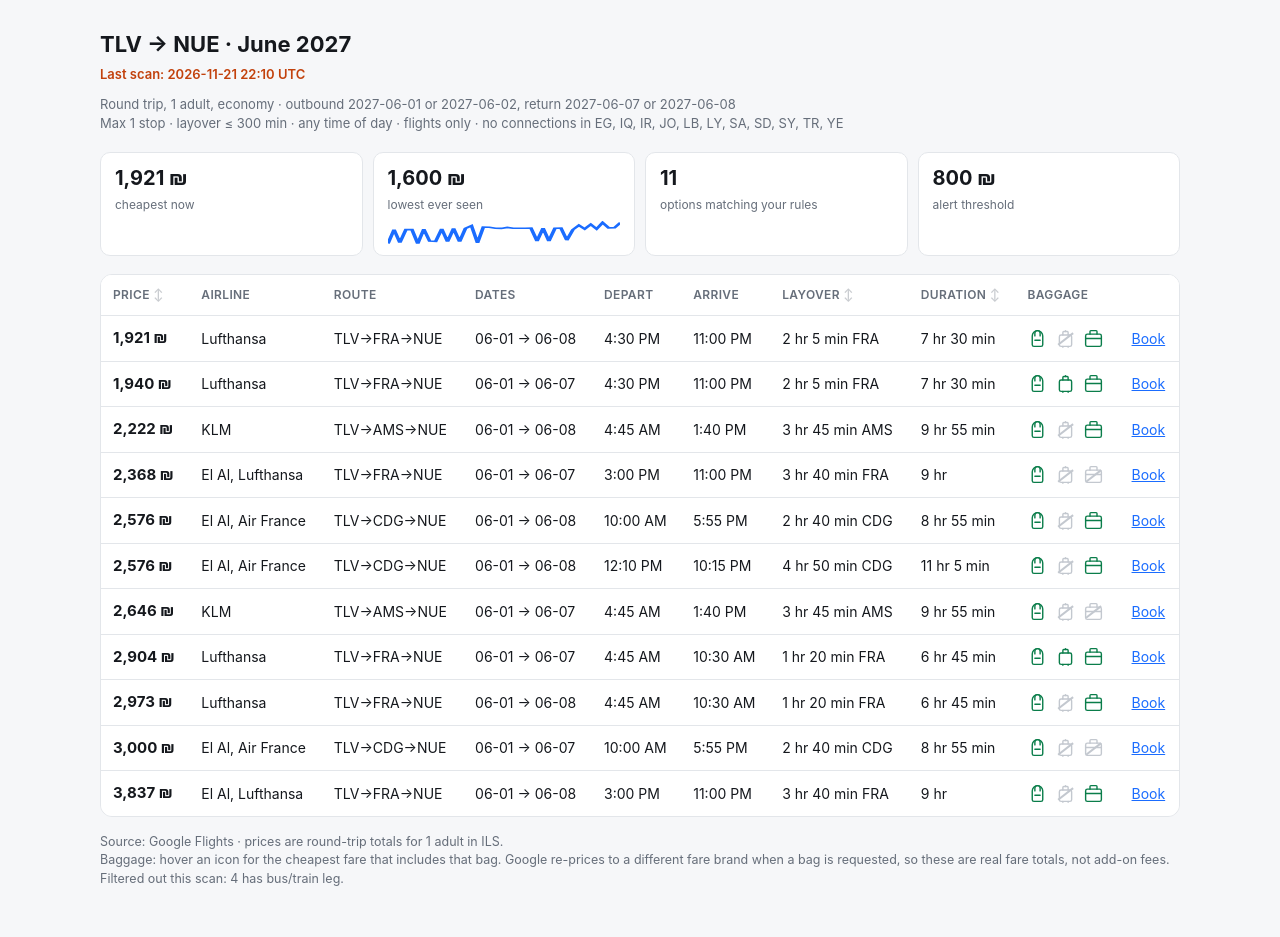
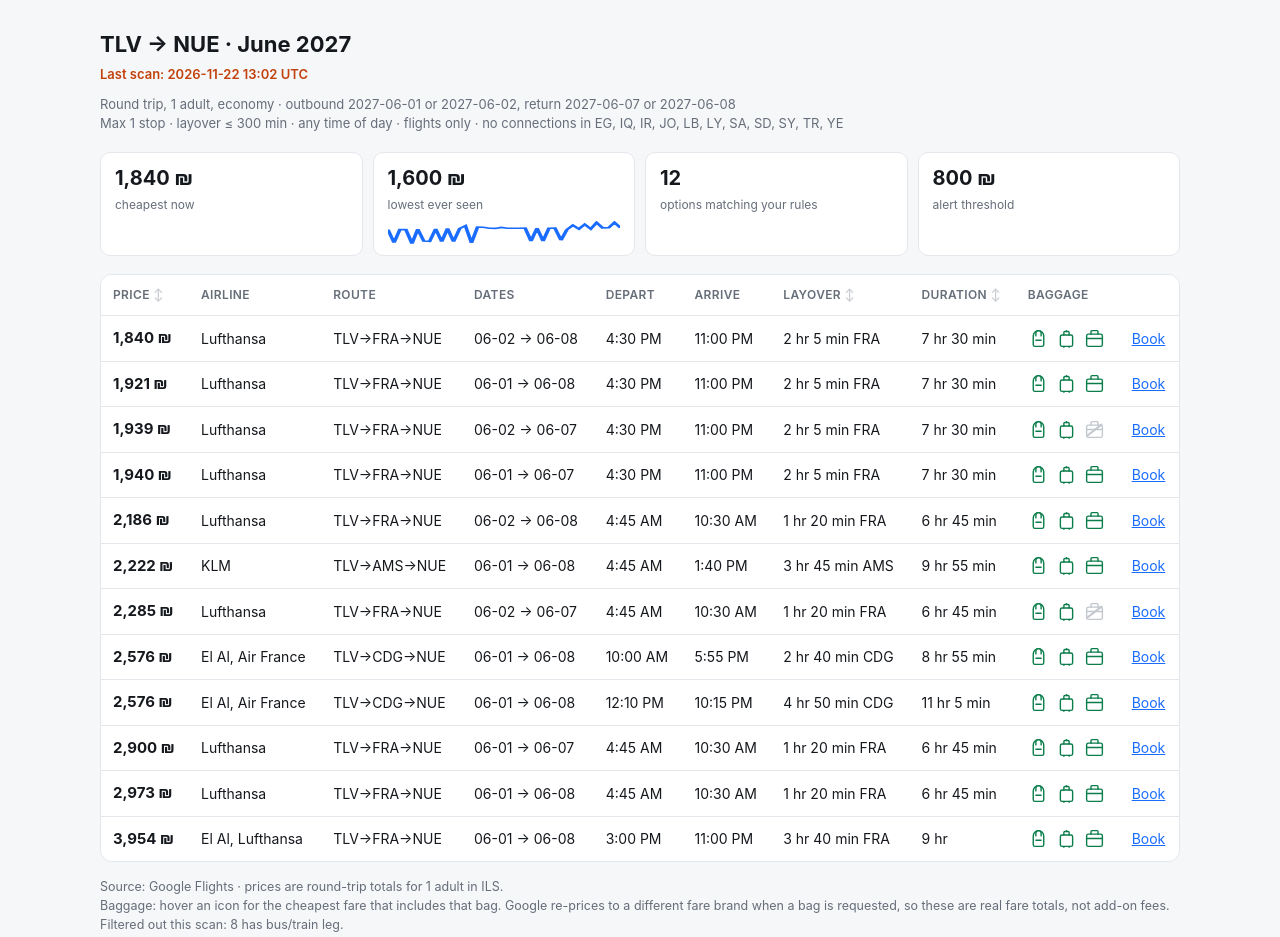
Before and after one commit to EilonV/germany-flight-scanner, a plain HTML site: page index.html in a window 1280 px wide. Drawn offline with Linux system fonts and the light colour scheme.

Commit message:
scan: 2026-11-22 13:02 UTC

```diff
--- a/data/state.json
+++ b/data/state.json
@@ -596,6 +596,11 @@
       "ts": "2026-11-21T22:10:43+00:00",
       "min_price": 1921,
       "count": 11
+    },
+    {
+      "ts": "2026-11-22T13:02:14+00:00",
+      "min_price": 1840,
+      "count": 12
     }
   ]
 }
--- a/index.html
+++ b/index.html
@@ -63,7 +63,7 @@
 <body>
 <div class="wrap">
   <h1>TLV &rarr; NUE &middot; June 2027</h1>
-  <div class="stamp">Last scan: 2026-11-21 22:10 UTC</div>
+  <div class="stamp">Last scan: 2026-11-22 13:02 UTC</div>
   <div class="sub">
     Round trip, 1 adult, economy &middot; outbound 2027-06-01 or 2027-06-02,
     return 2027-06-07 or 2027-06-08<br>
@@ -73,14 +73,14 @@
   </div>
 
   <div class="bar">
-    <div class="stat"><b>1,921 &#8362;</b>
+    <div class="stat"><b>1,840 &#8362;</b>
       <span>cheapest now</span></div>
     <div class="stat"><b>1,600 &#8362;</b>
       <span>lowest ever seen</span>
       <svg class="spark" width="100%" height="24" viewBox="0 0 100 24"
-        preserveAspectRatio="none"><polyline points="0.0,22.5 2.6,8.6 5.1,21.6 7.7,8.6 10.3,8.6 12.8,22.5 15.4,8.2 17.9,20.1 20.5,20.3 23.1,7.9 25.6,20.7 28.2,7.5 30.8,20.7 33.3,7.5 35.9,4.7 38.5,21.8 41.0,6.2 43.6,6.3 46.2,7.2 48.7,7.4 51.3,6.4 53.8,7.2 56.4,7.2 59.0,7.3 61.5,7.1 64.1,20.0 66.7,7.2 69.2,20.0 71.8,7.3 74.4,7.2 76.9,19.2 79.5,8.7 82.1,4.3 84.6,8.0 87.2,3.4 89.7,8.0 92.3,1.6 94.9,6.9 97.4,6.8 100.0,1.5" fill="none"
+        preserveAspectRatio="none"><polyline points="0.0,8.6 2.6,21.6 5.1,8.6 7.7,8.6 10.3,22.5 12.8,8.2 15.4,20.1 17.9,20.3 20.5,7.9 23.1,20.7 25.6,7.5 28.2,20.7 30.8,7.5 33.3,4.7 35.9,21.8 38.5,6.2 41.0,6.3 43.6,7.2 46.2,7.4 48.7,6.4 51.3,7.2 53.8,7.2 56.4,7.3 59.0,7.1 61.5,20.0 64.1,7.2 66.7,20.0 69.2,7.3 71.8,7.2 74.4,19.2 76.9,8.7 79.5,4.3 82.1,8.0 84.6,3.4 87.2,8.0 89.7,1.6 92.3,6.9 94.9,6.8 97.4,1.5 100.0,6.8" fill="none"
         stroke="var(--accent)" stroke-width="1.6"/></svg></div>
-    <div class="stat"><b>11</b><span>options matching your rules</span></div>
+    <div class="stat"><b>12</b><span>options matching your rules</span></div>
     <div class="stat"><b>800 &#8362;</b><span>alert threshold</span></div>
   </div>
 
@@ -102,6 +102,40 @@
     <tbody>
 
       <tr class="">
+        <td class="price" data-v="1840">1,840 &#8362;</td>
+        <td>Lufthansa</td>
+        <td>TLV&rarr;FRA&rarr;NUE
+          </td>
+        <td>06-02 &rarr; 06-08</td>
+        <td>4:30 PM</td>
+        <td>11:00 PM</td>
+        <td data-v="125">2 hr 5 min FRA</td>
+        <td data-v="450">7 hr 30 min</td>
+        <td><div class="bags">
+
+          <span class="bag yes" tabindex="0">
+            <svg viewBox="0 0 24 24"><path d="M6 9a6 6 0 0 1 12 0v10a2 2 0 0 1-2 2H8a2 2 0 0 1-2-2V9Z"/><path d="M9 9V6a3 3 0 0 1 6 0v3"/><path d="M9 14h6"/></svg>
+            <span class="tip"><b>Backpack / personal item</b>Personal item / small backpack is included in every economy fare on this route.
+               <i>(policy, not live-quoted)</i></span>
+          </span>
+
+          <span class="bag yes" tabindex="0">
+            <svg viewBox="0 0 24 24"><rect x="5" y="8" width="14" height="13" rx="2"/><path d="M9 8V5a1 1 0 0 1 1-1h4a1 1 0 0 1 1 1v3"/><path d="M12 3v1"/><path d="M9 21v1"/><path d="M15 21v1"/></svg>
+            <span class="tip"><b>Cabin trolley</b>Included. Cheapest fare with this bag: 1,840 NIS - same as the headline fare.
+              </span>
+          </span>
+
+          <span class="bag yes" tabindex="0">
+            <svg viewBox="0 0 24 24"><rect x="3" y="7" width="18" height="14" rx="2"/><path d="M8 7V4a1 1 0 0 1 1-1h6a1 1 0 0 1 1 1v3"/><path d="M3 12h18"/></svg>
+            <span class="tip"><b>Checked bag</b>Included. Cheapest fare with this bag: 1,840 NIS - same as the headline fare.
+              </span>
+          </span>
+
+        </div></td>
+        <td><a href="https://www.google.com/travel/flights/search?tfs=GiASCjIwMjctMDYtMDIoAWoFEgNUTFZyBRIDTlVFkAGsAhogEgoyMDI3LTA2LTA4KAFqBRIDTlVFcgUSA1RMVpABrAJCAQFIAZgBAQ==&hl=en-US&curr=ILS" target="_blank" rel="noopener">Book</a></td>
+      </tr>
+
+      <tr class="">
         <td class="price" data-v="1921">1,921 &#8362;</td>
         <td>Lufthansa</td>
         <td>TLV&rarr;FRA&rarr;NUE
@@ -119,9 +153,9 @@
                <i>(policy, not live-quoted)</i></span>
           </span>
 
-          <span class="bag no" tabindex="0">
+          <span class="bag yes" tabindex="0">
             <svg viewBox="0 0 24 24"><rect x="5" y="8" width="14" height="13" rx="2"/><path d="M9 8V5a1 1 0 0 1 1-1h4a1 1 0 0 1 1 1v3"/><path d="M12 3v1"/><path d="M9 21v1"/><path d="M15 21v1"/></svg>
-            <span class="tip"><b>Cabin trolley</b>Google returned no fare including this bag for this itinerary.
+            <span class="tip"><b>Cabin trolley</b>Included. Cheapest fare with this bag: 1,921 NIS - same as the headline fare.
               </span>
           </span>
 
@@ -133,6 +167,40 @@
 
         </div></td>
         <td><a href="https://www.google.com/travel/flights/search?tfs=GiASCjIwMjctMDYtMDEoAWoFEgNUTFZyBRIDTlVFkAGsAhogEgoyMDI3LTA2LTA4KAFqBRIDTlVFcgUSA1RMVpABrAJCAQFIAZgBAQ==&hl=en-US&curr=ILS" target="_blank" rel="noopener">Book</a></td>
+      </tr>
+
+      <tr class="">
+        <td class="price" data-v="1939">1,939 &#8362;</td>
+        <td>Lufthansa</td>
+        <td>TLV&rarr;FRA&rarr;NUE
+          </td>
+        <td>06-02 &rarr; 06-07</td>
+        <td>4:30 PM</td>
+        <td>11:00 PM</td>
+        <td data-v="125">2 hr 5 min FRA</td>
+        <td data-v="450">7 hr 30 min</td>
+        <td><div class="bags">
+
+          <span class="bag yes" tabindex="0">
+            <svg viewBox="0 0 24 24"><path d="M6 9a6 6 0 0 1 12 0v10a2 2 0 0 1-2 2H8a2 2 0 0 1-2-2V9Z"/><path d="M9 9V6a3 3 0 0 1 6 0v3"/><path d="M9 14h6"/></svg>
+            <span class="tip"><b>Backpack / personal item</b>Personal item / small backpack is included in every economy fare on this route.
+               <i>(policy, not live-quoted)</i></span>
+          </span>
+
+          <span class="bag yes" tabindex="0">
+            <svg viewBox="0 0 24 24"><rect x="5" y="8" width="14" height="13" rx="2"/><path d="M9 8V5a1 1 0 0 1 1-1h4a1 1 0 0 1 1 1v3"/><path d="M12 3v1"/><path d="M9 21v1"/><path d="M15 21v1"/></svg>
+            <span class="tip"><b>Cabin trolley</b>Included. Cheapest fare with this bag: 1,939 NIS - same as the headline fare.
+              </span>
+          </span>
+
+          <span class="bag no" tabindex="0">
+            <svg viewBox="0 0 24 24"><rect x="3" y="7" width="18" height="14" rx="2"/><path d="M8 7V4a1 1 0 0 1 1-1h6a1 1 0 0 1 1 1v3"/><path d="M3 12h18"/></svg>
+            <span class="tip"><b>Checked bag</b>Google returned no fare including this bag for this itinerary.
+              </span>
+          </span>
+
+        </div></td>
+        <td><a href="https://www.google.com/travel/flights/search?tfs=GiASCjIwMjctMDYtMDIoAWoFEgNUTFZyBRIDTlVFkAGsAhogEgoyMDI3LTA2LTA3KAFqBRIDTlVFcgUSA1RMVpABrAJCAQFIAZgBAQ==&hl=en-US&curr=ILS" target="_blank" rel="noopener">Book</a></td>
       </tr>
 
       <tr class="">
@@ -170,6 +238,40 @@
       </tr>
 
       <tr class="">
+        <td class="price" data-v="2186">2,186 &#8362;</td>
+        <td>Lufthansa</td>
+        <td>TLV&rarr;FRA&rarr;NUE
+          </td>
+        <td>06-02 &rarr; 06-08</td>
+        <td>4:45 AM</td>
+        <td>10:30 AM</td>
+        <td data-v="80">1 hr 20 min FRA</td>
+        <td data-v="405">6 hr 45 min</td>
+        <td><div class="bags">
+
+          <span class="bag yes" tabindex="0">
+            <svg viewBox="0 0 24 24"><path d="M6 9a6 6 0 0 1 12 0v10a2 2 0 0 1-2 2H8a2 2 0 0 1-2-2V9Z"/><path d="M9 9V6a3 3 0 0 1 6 0v3"/><path d="M9 14h6"/></svg>
+            <span class="tip"><b>Backpack / personal item</b>Personal item / small backpack is included in every economy fare on this route.
+               <i>(policy, not live-quoted)</i></span>
+          </span>
+
+          <span class="bag yes" tabindex="0">
+            <svg viewBox="0 0 24 24"><rect x="5" y="8" width="14" height="13" rx="2"/><path d="M9 8V5a1 1 0 0 1 1-1h4a1 1 0 0 1 1 1v3"/><path d="M12 3v1"/><path d="M9 21v1"/><path d="M15 21v1"/></svg>
+            <span class="tip"><b>Cabin trolley</b>Included. Cheapest fare with this bag: 2,186 NIS - same as the headline fare.
+              </span>
+          </span>
+
+          <span class="bag yes" tabindex="0">
+            <svg viewBox="0 0 24 24"><rect x="3" y="7" width="18" height="14" rx="2"/><path d="M8 7V4a1 1 0 0 1 1-1h6a1 1 0 0 1 1 1v3"/><path d="M3 12h18"/></svg>
+            <span class="tip"><b>Checked bag</b>Included. Cheapest fare with this bag: 2,186 NIS - same as the headline fare.
+              </span>
+          </span>
+
+        </div></td>
+        <td><a href="https://www.google.com/travel/flights/search?tfs=GiASCjIwMjctMDYtMDIoAWoFEgNUTFZyBRIDTlVFkAGsAhogEgoyMDI3LTA2LTA4KAFqBRIDTlVFcgUSA1RMVpABrAJCAQFIAZgBAQ==&hl=en-US&curr=ILS" target="_blank" rel="noopener">Book</a></td>
+      </tr>
+
+      <tr class="">
         <td class="price" data-v="2222">2,222 &#8362;</td>
         <td>KLM</td>
         <td>TLV&rarr;AMS&rarr;NUE
@@ -187,9 +289,9 @@
                <i>(policy, not live-quoted)</i></span>
           </span>
 
-          <span class="bag no" tabindex="0">
+          <span class="bag yes" tabindex="0">
             <svg viewBox="0 0 24 24"><rect x="5" y="8" width="14" height="13" rx="2"/><path d="M9 8V5a1 1 0 0 1 1-1h4a1 1 0 0 1 1 1v3"/><path d="M12 3v1"/><path d="M9 21v1"/><path d="M15 21v1"/></svg>
-            <span class="tip"><b>Cabin trolley</b>Google returned no fare including this bag for this itinerary.
+            <span class="tip"><b>Cabin trolley</b>Included. Cheapest fare with this bag: 2,222 NIS - same as the headline fare.
               </span>
           </span>
 
@@ -204,15 +306,15 @@
       </tr>
 
       <tr class="">
-        <td class="price" data-v="2368">2,368 &#8362;</td>
-        <td>El Al, Lufthansa</td>
+        <td class="price" data-v="2285">2,285 &#8362;</td>
+        <td>Lufthansa</td>
         <td>TLV&rarr;FRA&rarr;NUE
           </td>
-        <td>06-01 &rarr; 06-07</td>
-        <td>3:00 PM</td>
-        <td>11:00 PM</td>
-        <td data-v="220">3 hr 40 min FRA</td>
-        <td data-v="540">9 hr</td>
+        <td>06-02 &rarr; 06-07</td>
+        <td>4:45 AM</td>
+        <td>10:30 AM</td>
+        <td data-v="80">1 hr 20 min FRA</td>
+        <td data-v="405">6 hr 45 min</td>
         <td><div class="bags">
 
           <span class="bag yes" tabindex="0">
@@ -221,9 +323,9 @@
                <i>(policy, not live-quoted)</i></span>
           </span>
 
-          <span class="bag no" tabindex="0">
+          <span class="bag yes" tabindex="0">
             <svg viewBox="0 0 24 24"><rect x="5" y="8" width="14" height="13" rx="2"/><path d="M9 8V5a1 1 0 0 1 1-1h4a1 1 0 0 1 1 1v3"/><path d="M12 3v1"/><path d="M9 21v1"/><path d="M15 21v1"/></svg>
-            <span class="tip"><b>Cabin trolley</b>Google returned no fare including this bag for this itinerary.
+            <span class="tip"><b>Cabin trolley</b>Included. Cheapest fare with this bag: 2,285 NIS - same as the headline fare.
               </span>
           </span>
 
@@ -234,7 +336,7 @@
           </span>
 
         </div></td>
-        <td><a href="https://www.google.com/travel/flights/search?tfs=GiASCjIwMjctMDYtMDEoAWoFEgNUTFZyBRIDTlVFkAGsAhogEgoyMDI3LTA2LTA3KAFqBRIDTlVFcgUSA1RMVpABrAJCAQFIAZgBAQ==&hl=en-US&curr=ILS" target="_blank" rel="noopener">Book</a></td>
+        <td><a href="https://www.google.com/travel/flights/search?tfs=GiASCjIwMjctMDYtMDIoAWoFEgNUTFZyBRIDTlVFkAGsAhogEgoyMDI3LTA2LTA3KAFqBRIDTlVFcgUSA1RMVpABrAJCAQFIAZgBAQ==&hl=en-US&curr=ILS" target="_blank" rel="noopener">Book</a></td>
       </tr>
 
       <tr class="">
@@ -255,9 +357,9 @@
                <i>(policy, not live-quoted)</i></span>
           </span>
 
-          <span class="bag no" tabindex="0">
+          <span class="bag yes" tabindex="0">
             <svg viewBox="0 0 24 24"><rect x="5" y="8" width="14" height="13" rx="2"/><path d="M9 8V5a1 1 0 0 1 1-1h4a1 1 0 0 1 1 1v3"/><path d="M12 3v1"/><path d="M9 21v1"/><path d="M15 21v1"/></svg>
-            <span class="tip"><b>Cabin trolley</b>Google returned no fare including this bag for this itinerary.
+            <span class="tip"><b>Cabin trolley</b>Included. Cheapest fare with this bag: 2,576 NIS - same as the headline fare.
               </span>
           </span>
 
@@ -289,9 +391,9 @@
                <i>(policy, not live-quoted)</i></span>
           </span>
 
-          <span class="bag no" tabindex="0">
+          <span class="bag yes" tabindex="0">
             <svg viewBox="0 0 24 24"><rect x="5" y="8" width="14" height="13" rx="2"/><path d="M9 8V5a1 1 0 0 1 1-1h4a1 1 0 0 1 1 1v3"/><path d="M12 3v1"/><path d="M9 21v1"/><path d="M15 21v1"/></svg>
-            <span class="tip"><b>Cabin trolley</b>Google returned no fare including this bag for this itinerary.
+            <span class="tip"><b>Cabin trolley</b>Included. Cheapest fare with this bag: 2,576 NIS - same as the headline fare.
               </span>
           </span>
 
@@ -306,41 +408,7 @@
       </tr>
 
       <tr class="">
-        <td class="price" data-v="2646">2,646 &#8362;</td>
-        <td>KLM</td>
-        <td>TLV&rarr;AMS&rarr;NUE
-          </td>
-        <td>06-01 &rarr; 06-07</td>
-        <td>4:45 AM</td>
-        <td>1:40 PM</td>
-        <td data-v="225">3 hr 45 min AMS</td>
-        <td data-v="595">9 hr 55 min</td>
-        <td><div class="bags">
-
-          <span class="bag yes" tabindex="0">
-            <svg viewBox="0 0 24 24"><path d="M6 9a6 6 0 0 1 12 0v10a2 2 0 0 1-2 2H8a2 2 0 0 1-2-2V9Z"/><path d="M9 9V6a3 3 0 0 1 6 0v3"/><path d="M9 14h6"/></svg>
-            <span class="tip"><b>Backpack / personal item</b>Personal item / small backpack is included in every economy fare on this route.
-               <i>(policy, not live-quoted)</i></span>
-          </span>
-
-          <span class="bag no" tabindex="0">
-            <svg viewBox="0 0 24 24"><rect x="5" y="8" width="14" height="13" rx="2"/><path d="M9 8V5a1 1 0 0 1 1-1h4a1 1 0 0 1 1 1v3"/><path d="M12 3v1"/><path d="M9 21v1"/><path d="M15 21v1"/></svg>
-            <span class="tip"><b>Cabin trolley</b>Google returned no fare including this bag for this itinerary.
-              </span>
-          </span>
-
-          <span class="bag no" tabindex="0">
-            <svg viewBox="0 0 24 24"><rect x="3" y="7" width="18" height="14" rx="2"/><path d="M8 7V4a1 1 0 0 1 1-1h6a1 1 0 0 1 1 1v3"/><path d="M3 12h18"/></svg>
-            <span class="tip"><b>Checked bag</b>Google returned no fare including this bag for this itinerary.
-              </span>
-          </span>
-
-        </div></td>
-        <td><a href="https://www.google.com/travel/flights/search?tfs=GiASCjIwMjctMDYtMDEoAWoFEgNUTFZyBRIDTlVFkAGsAhogEgoyMDI3LTA2LTA3KAFqBRIDTlVFcgUSA1RMVpABrAJCAQFIAZgBAQ==&hl=en-US&curr=ILS" target="_blank" rel="noopener">Book</a></td>
-      </tr>
-
-      <tr class="">
-        <td class="price" data-v="2904">2,904 &#8362;</td>
+        <td class="price" data-v="2900">2,900 &#8362;</td>
         <td>Lufthansa</td>
         <td>TLV&rarr;FRA&rarr;NUE
           </td>
@@ -359,13 +427,13 @@
 
           <span class="bag yes" tabindex="0">
             <svg viewBox="0 0 24 24"><rect x="5" y="8" width="14" height="13" rx="2"/><path d="M9 8V5a1 1 0 0 1 1-1h4a1 1 0 0 1 1 1v3"/><path d="M12 3v1"/><path d="M9 21v1"/><path d="M15 21v1"/></svg>
-            <span class="tip"><b>Cabin trolley</b>Included. Cheapest fare with this bag: 2,904 NIS - same as the headline fare.
+            <span class="tip"><b>Cabin trolley</b>Included. Cheapest fare with this bag: 2,900 NIS - same as the headline fare.
               </span>
           </span>
 
           <span class="bag yes" tabindex="0">
             <svg viewBox="0 0 24 24"><rect x="3" y="7" width="18" height="14" rx="2"/><path d="M8 7V4a1 1 0 0 1 1-1h6a1 1 0 0 1 1 1v3"/><path d="M3 12h18"/></svg>
-            <span class="tip"><b>Checked bag</b>Included. Cheapest fare with this bag: 2,904 NIS - same as the headline fare.
+            <span class="tip"><b>Checked bag</b>Included. Cheapest fare with this bag: 2,900 NIS - same as the headline fare.
               </span>
           </span>
 
@@ -391,9 +459,9 @@
                <i>(policy, not live-quoted)</i></span>
           </span>
 
-          <span class="bag no" tabindex="0">
+          <span class="bag yes" tabindex="0">
             <svg viewBox="0 0 24 24"><rect x="5" y="8" width="14" height="13" rx="2"/><path d="M9 8V5a1 1 0 0 1 1-1h4a1 1 0 0 1 1 1v3"/><path d="M12 3v1"/><path d="M9 21v1"/><path d="M15 21v1"/></svg>
-            <span class="tip"><b>Cabin trolley</b>Google returned no fare including this bag for this itinerary.
+            <span class="tip"><b>Cabin trolley</b>Included. Cheapest fare with this bag: 2,973 NIS - same as the headline fare.
               </span>
           </span>
 
@@ -408,41 +476,7 @@
       </tr>
 
       <tr class="">
-        <td class="price" data-v="3000">3,000 &#8362;</td>
-        <td>El Al, Air France</td>
-        <td>TLV&rarr;CDG&rarr;NUE
-          </td>
-        <td>06-01 &rarr; 06-07</td>
-        <td>10:00 AM</td>
-        <td>5:55 PM</td>
-        <td data-v="160">2 hr 40 min CDG</td>
-        <td data-v="535">8 hr 55 min</td>
-        <td><div class="bags">
-
-          <span class="bag yes" tabindex="0">
-            <svg viewBox="0 0 24 24"><path d="M6 9a6 6 0 0 1 12 0v10a2 2 0 0 1-2 2H8a2 2 0 0 1-2-2V9Z"/><path d="M9 9V6a3 3 0 0 1 6 0v3"/><path d="M9 14h6"/></svg>
-            <span class="tip"><b>Backpack / personal item</b>Personal item / small backpack is included in every economy fare on this route.
-               <i>(policy, not live-quoted)</i></span>
-          </span>
-
-          <span class="bag no" tabindex="0">
-            <svg viewBox="0 0 24 24"><rect x="5" y="8" width="14" height="13" rx="2"/><path d="M9 8V5a1 1 0 0 1 1-1h4a1 1 0 0 1 1 1v3"/><path d="M12 3v1"/><path d="M9 21v1"/><path d="M15 21v1"/></svg>
-            <span class="tip"><b>Cabin trolley</b>Google returned no fare including this bag for this itinerary.
-              </span>
-          </span>
-
-          <span class="bag no" tabindex="0">
-            <svg viewBox="0 0 24 24"><rect x="3" y="7" width="18" height="14" rx="2"/><path d="M8 7V4a1 1 0 0 1 1-1h6a1 1 0 0 1 1 1v3"/><path d="M3 12h18"/></svg>
-            <span class="tip"><b>Checked bag</b>Google returned no fare including this bag for this itinerary.
-              </span>
-          </span>
-
-        </div></td>
-        <td><a href="https://www.google.com/travel/flights/search?tfs=GiASCjIwMjctMDYtMDEoAWoFEgNUTFZyBRIDTlVFkAGsAhogEgoyMDI3LTA2LTA3KAFqBRIDTlVFcgUSA1RMVpABrAJCAQFIAZgBAQ==&hl=en-US&curr=ILS" target="_blank" rel="noopener">Book</a></td>
-      </tr>
-
-      <tr class="">
-        <td class="price" data-v="3837">3,837 &#8362;</td>
+        <td class="price" data-v="3954">3,954 &#8362;</td>
         <td>El Al, Lufthansa</td>
         <td>TLV&rarr;FRA&rarr;NUE
           </td>
@@ -459,15 +493,15 @@
                <i>(policy, not live-quoted)</i></span>
           </span>
 
-          <span class="bag no" tabindex="0">
+          <span class="bag yes" tabindex="0">
             <svg viewBox="0 0 24 24"><rect x="5" y="8" width="14" height="13" rx="2"/><path d="M9 8V5a1 1 0 0 1 1-1h4a1 1 0 0 1 1 1v3"/><path d="M12 3v1"/><path d="M9 21v1"/><path d="M15 21v1"/></svg>
-            <span class="tip"><b>Cabin trolley</b>Google returned no fare including this bag for this itinerary.
+            <span class="tip"><b>Cabin trolley</b>Included. Cheapest fare with this bag: 3,954 NIS - same as the headline fare.
               </span>
           </span>
 
           <span class="bag yes" tabindex="0">
             <svg viewBox="0 0 24 24"><rect x="3" y="7" width="18" height="14" rx="2"/><path d="M8 7V4a1 1 0 0 1 1-1h6a1 1 0 0 1 1 1v3"/><path d="M3 12h18"/></svg>
-            <span class="tip"><b>Checked bag</b>Included. Cheapest fare with this bag: 3,837 NIS - same as the headline fare.
+            <span class="tip"><b>Checked bag</b>Included. Cheapest fare with this bag: 3,954 NIS - same as the headline fare.
               </span>
           </span>
 
@@ -487,7 +521,7 @@
     re-prices to a different fare brand when a bag is requested, so these are real
     fare totals, not add-on fees.
     <br>Filtered out this scan:
-      4 has bus/train leg.
+      8 has bus/train leg.
   </p>
 </div>
 <script>
```
